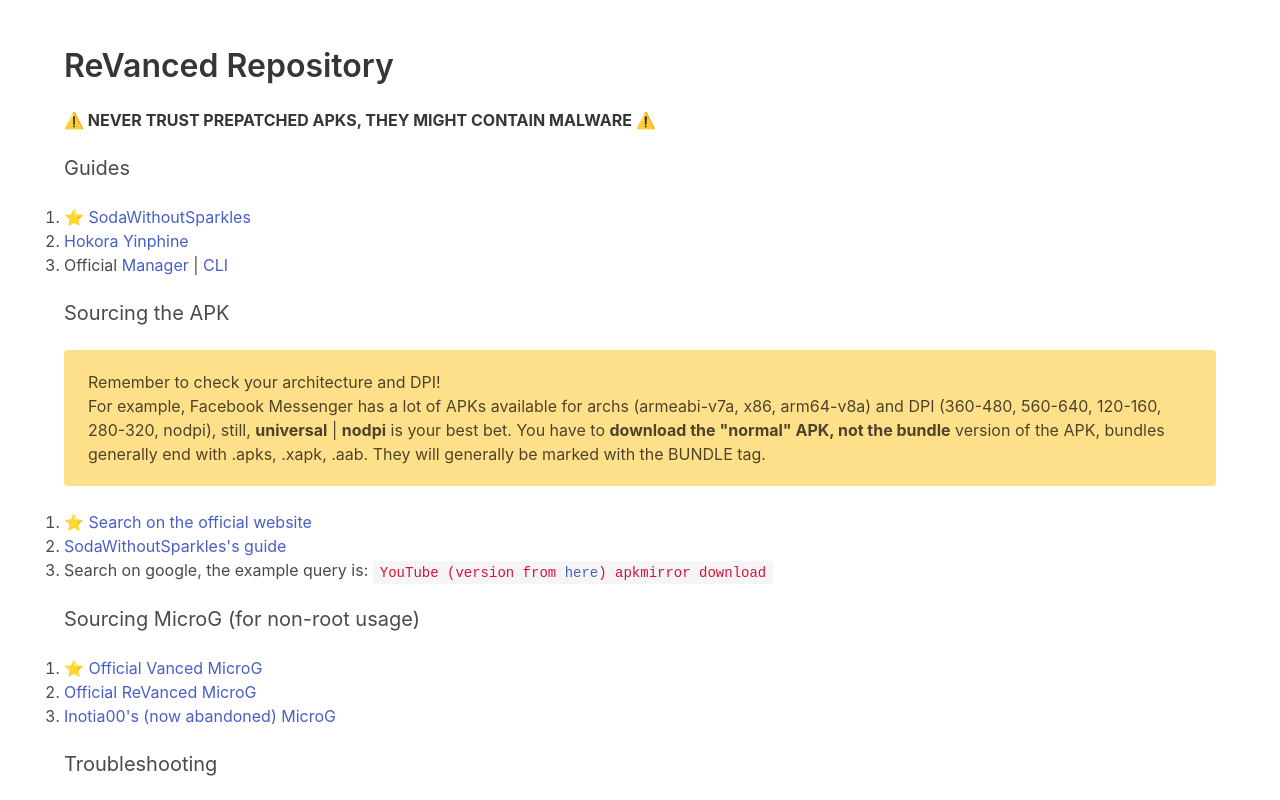
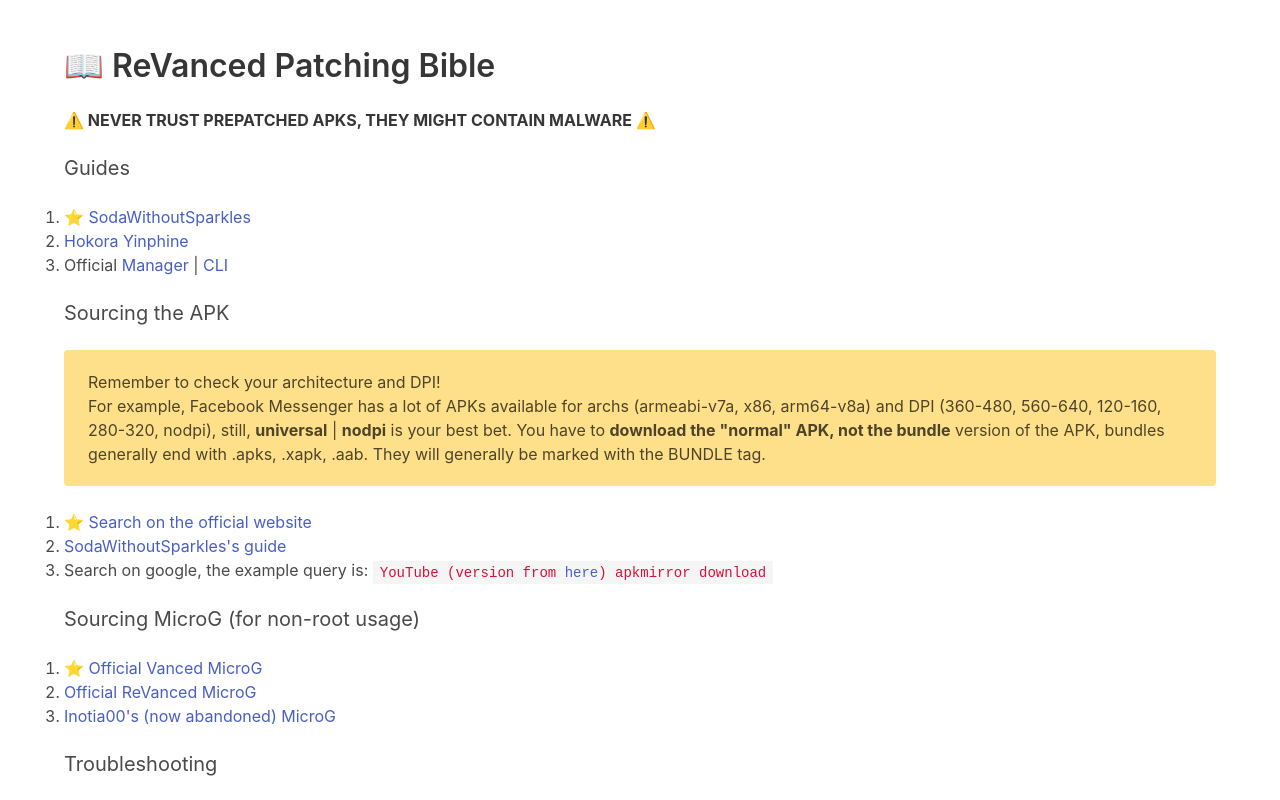
Before and after one commit to xemulat/revanced-help-site, a website: page index.html in a window 1280 px wide. Shown: the top 800 px of the page. Drawn offline with nearby package versions, Linux system fonts and the light colour scheme.

Commit message:
Update index.html

```diff
--- a/index.html
+++ b/index.html
@@ -15,7 +15,7 @@
 <body>
   <section class="section">
     <div class="container">
-      <h1 class="title">ReVanced Repository</h1>
+      <h1 class="title">📖 ReVanced Patching Bible</h1>
       <div class="content">
         <p><strong>⚠️ NEVER TRUST PREPATCHED APKS, THEY MIGHT CONTAIN MALWARE ⚠️</strong></p>
       </div>
```
